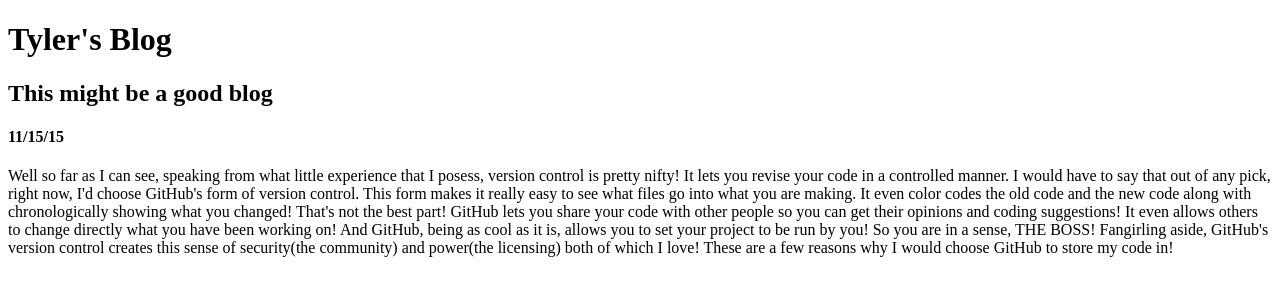
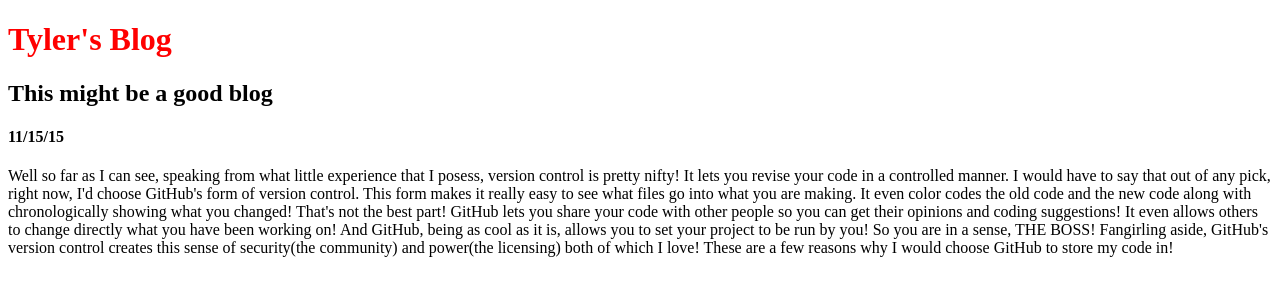
Before and after one commit to TylerMcKenzie/TylerMckenzie.github.io, a plain HTML site: page blog/git.html in a window 1280 px wide. Drawn offline with Linux system fonts and the light colour scheme; files that its build step writes are made by us from their sources.

Commit message:
Index and stylesheet

```diff
--- a/stylesheet.css
+++ b/stylesheet.css
@@ -0,0 +1,3 @@
+h1{
+	color:red
+	}
```
Also changed, not shown: index.html (+4 -1 lines).
